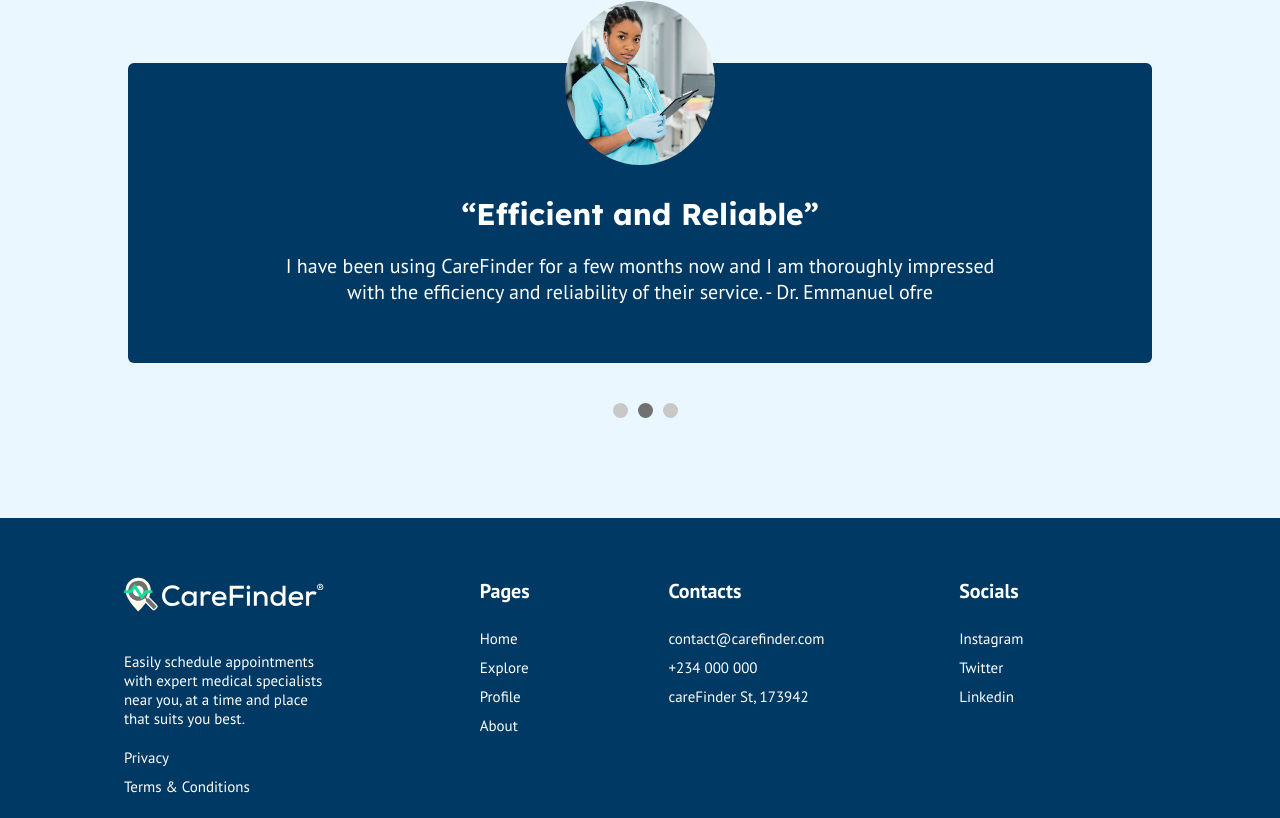
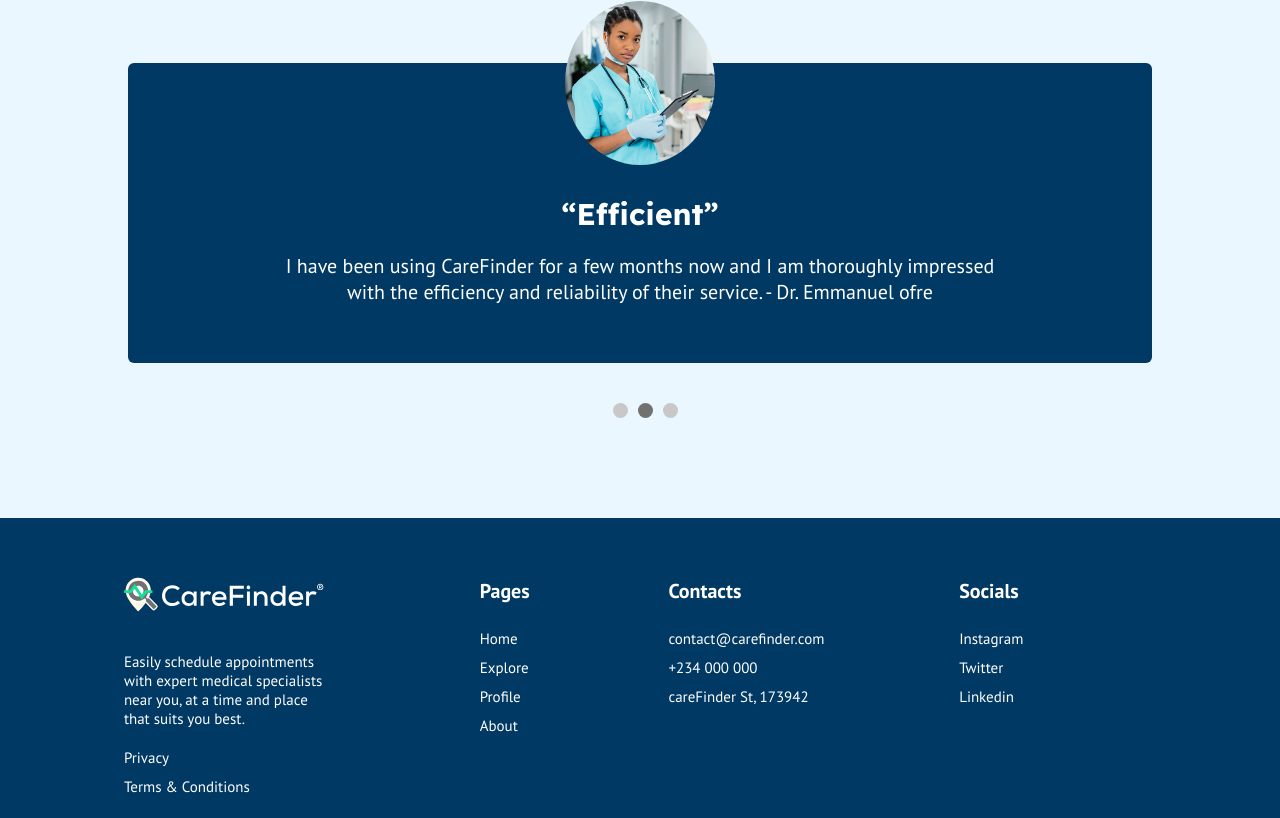
Before and after one commit to Kofi-eo/CareFinder, a Next.js app: page / in a window 1280 px wide. Shown: the part 3343-4161 px from the top of the page. Built offline with nearby package versions, Linux system fonts and the light colour scheme; no server answers.

Commit message:
Update TestimoniesCarousel.jsx

```diff
--- a/src/components/HomePage/TestimoniesCarousel.jsx
+++ b/src/components/HomePage/TestimoniesCarousel.jsx
@@ -42,7 +42,7 @@
 								quality={100}
 							/>
 						</div>
-						<h2>“Great Experience!”</h2>
+						<h2>“Excellence!”</h2>
 						<p>
 							I recently used CareFinder to book an appointment with a
 							specialist physician and I must say it was a great experience. The
@@ -59,7 +59,7 @@
 								quality={100}
 							/>
 						</div>
-						<h2>“Efficient and Reliable”</h2>
+						<h2>“Efficient”</h2>
 						<p>
 							I have been using CareFinder for a few months now and I am
 							thoroughly impressed with the efficiency and reliability of their
@@ -76,7 +76,7 @@
 								quality={100}
 							/>
 						</div>
-						<h2>“Highly Recommended!”</h2>
+						<h2>“Ease”</h2>
 						<p>
 							CareFinder is an excellent platform that has made booking
 							appointments with specialist physicians a breeze. The platform is
```
